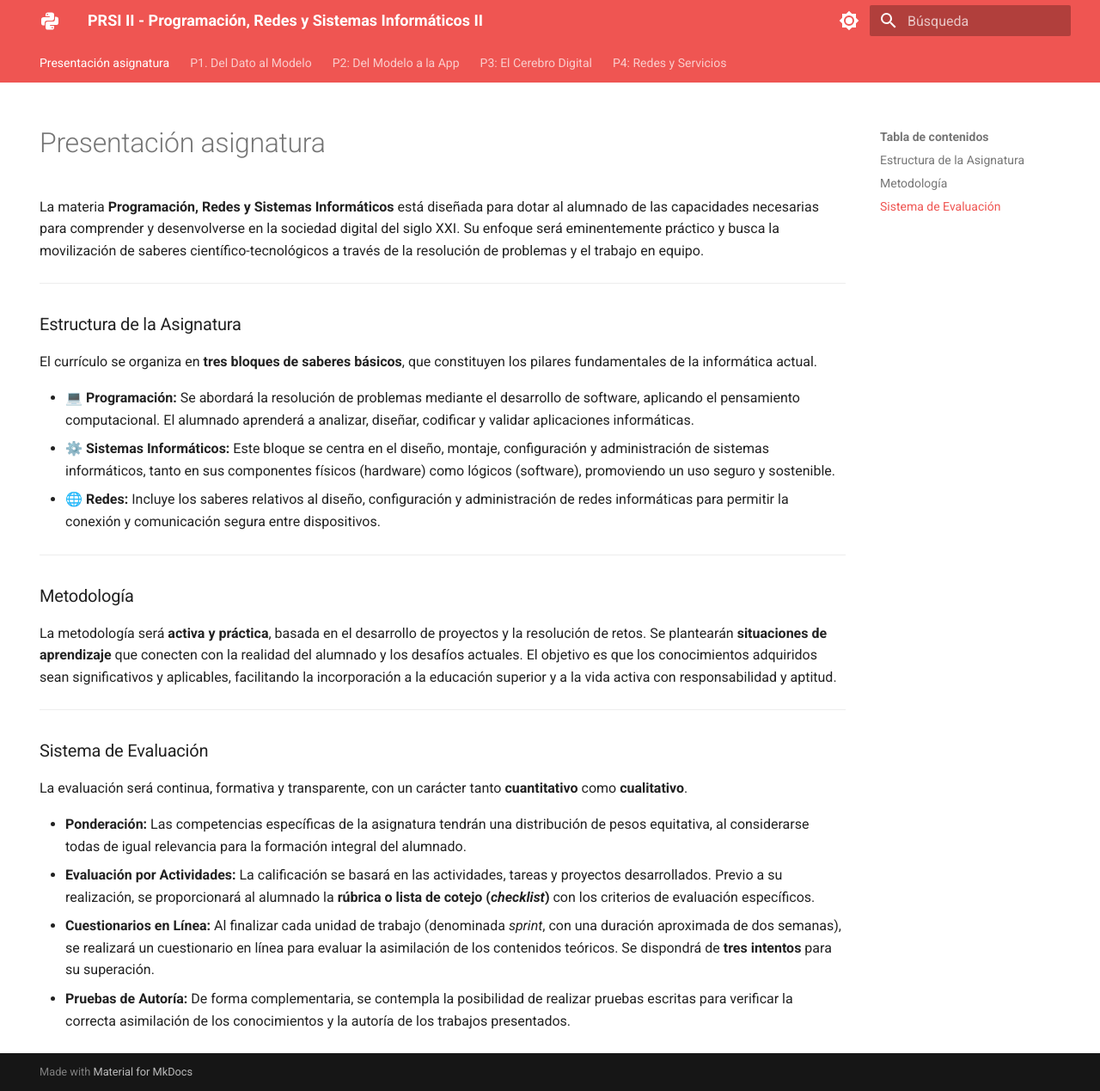
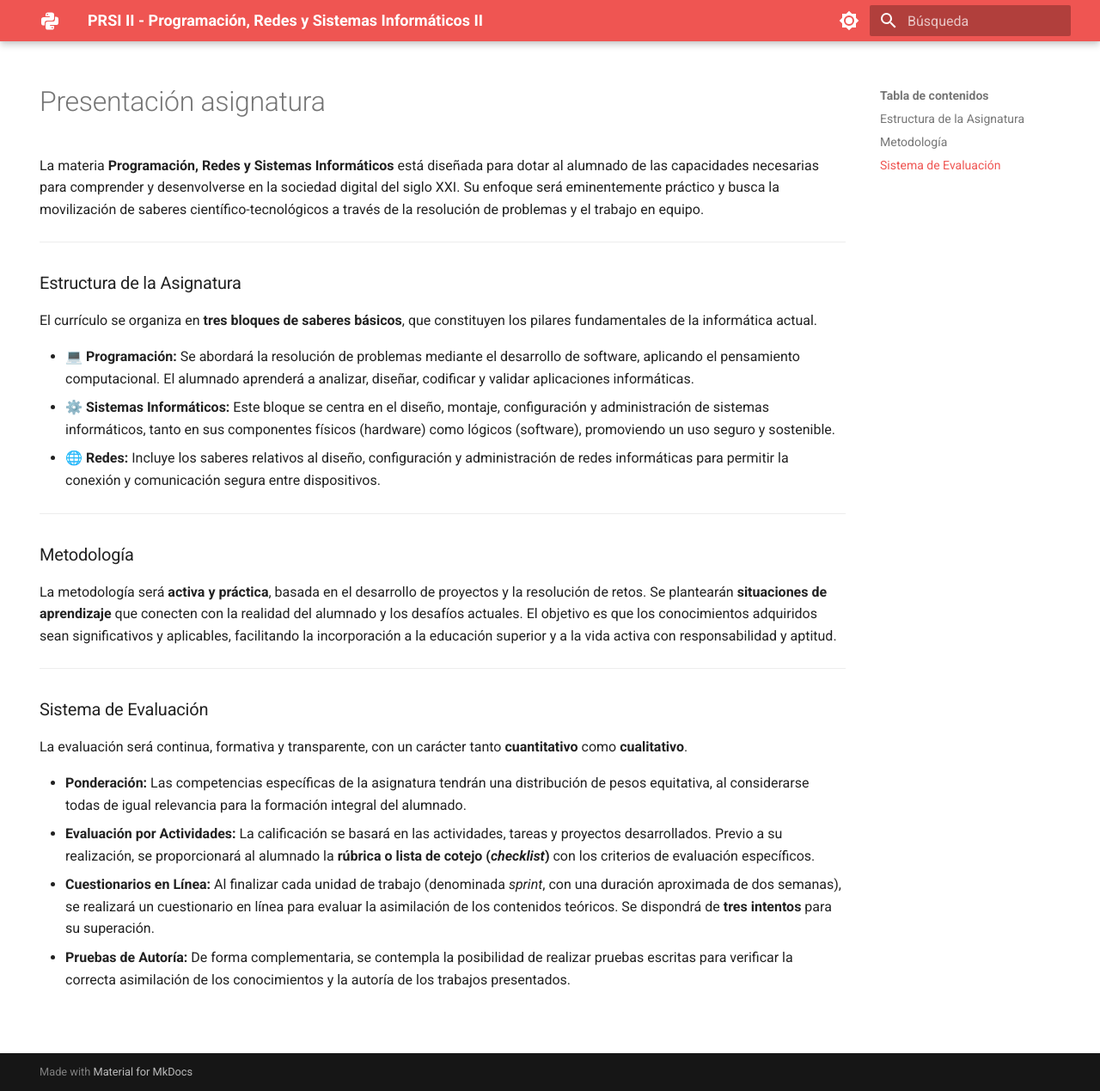
Before and after one commit to Javier-Perales/PRSI2, an MkDocs documentation site: the page built from docs/index.md, in a window 1280 px wide and 1269 px high. Shown: the whole window at 86% size. Built offline with MkDocs 1.6.1 and Material for MkDocs 9.7.7, drawn with Linux system fonts in a browser that asks for light colours.

Commit message:
cambios 19_9

```diff
--- a/mkdocs.yml
+++ b/mkdocs.yml
@@ -26,7 +26,7 @@ theme:
         icon: material/brightness-4
         name: Cambiar a modo claro
   features:
-    - navigation.tabs
+  #  - navigation.tabs
     - navigation.sections
     - navigation.expand
     - navigation.top
@@ -44,10 +44,10 @@ nav:
     - 'Sprint 2: Creación de modelos': 'M1/m1f2.md'
     - 'Sprint 3: Analisis de Sesgos': 'M1/m1f3.md'
   - 'P2: Del Modelo a la App': []
-  #  - 'Sprint 1: Setup y Fundamentos': 'FM2/m2f1.md'
-  #  - 'Sprint 2: Streamlit': 'M2/m2f2.md'
-  #  - 'Sprint 3-4: Integración del modelo': 'M2/m2f3.md'
-  #  - 'Sprint 5: Personalización': 'M2/m2f4.md'
+  #  - 'Sprint 4: Setup y Fundamentos': 'M2/m2f1.md'
+  #  - 'Sprint 5: Streamlit': 'M2/m2f2.md'
+  #  - 'Sprint 6: Integración del modelo': 'M2/m2f3.md'
+  #  - 'Sprint 7: Personalización': 'M2/m2f4.md'
   - 'P3: El Cerebro Digital': []
   - 'P4: Redes y Servicios': []
 
```
Also changed, not shown: docs/M1/m1f1.md (+2 -4 lines), docs/M1/m1f2.md (added), docs/M1/m1f3.md (added).
